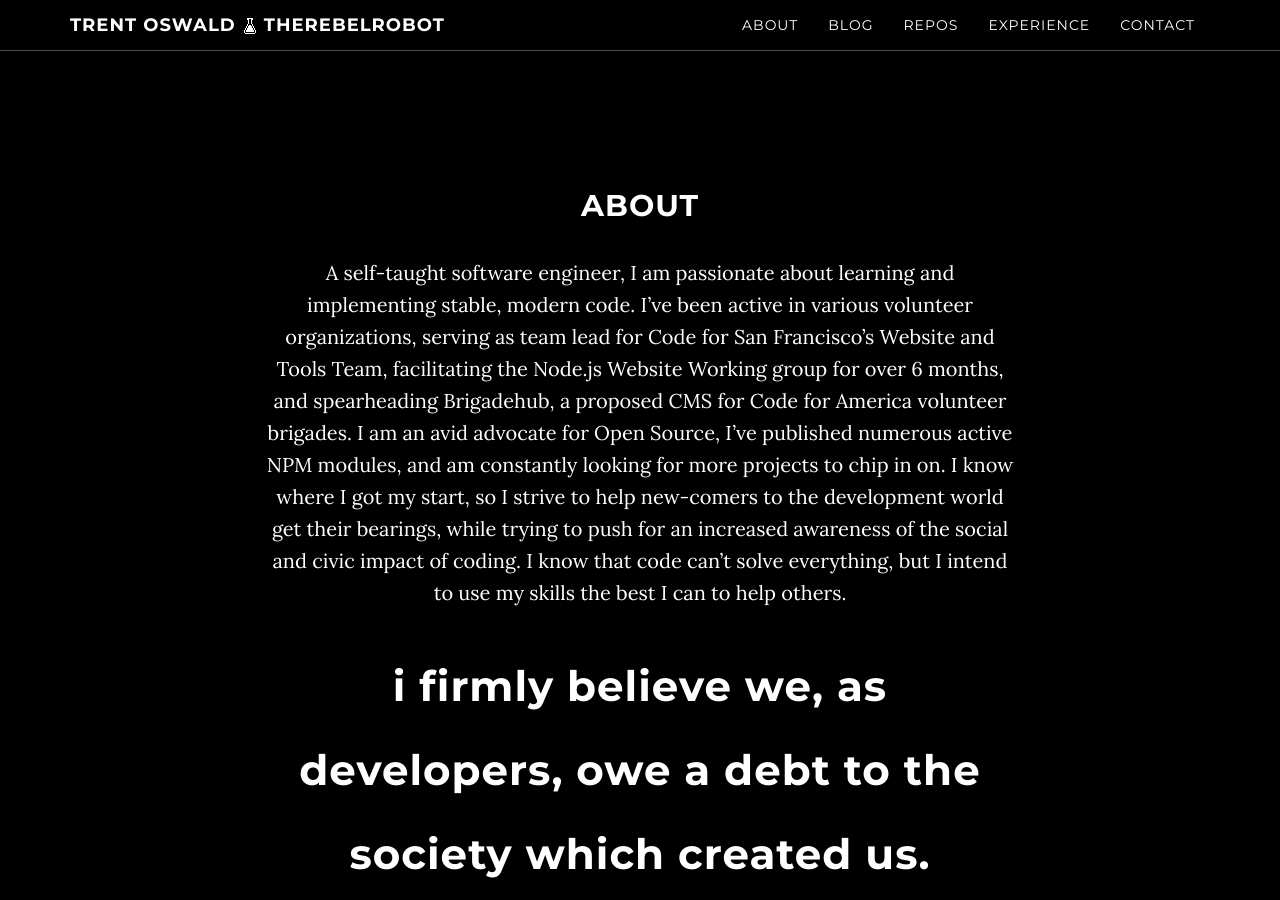
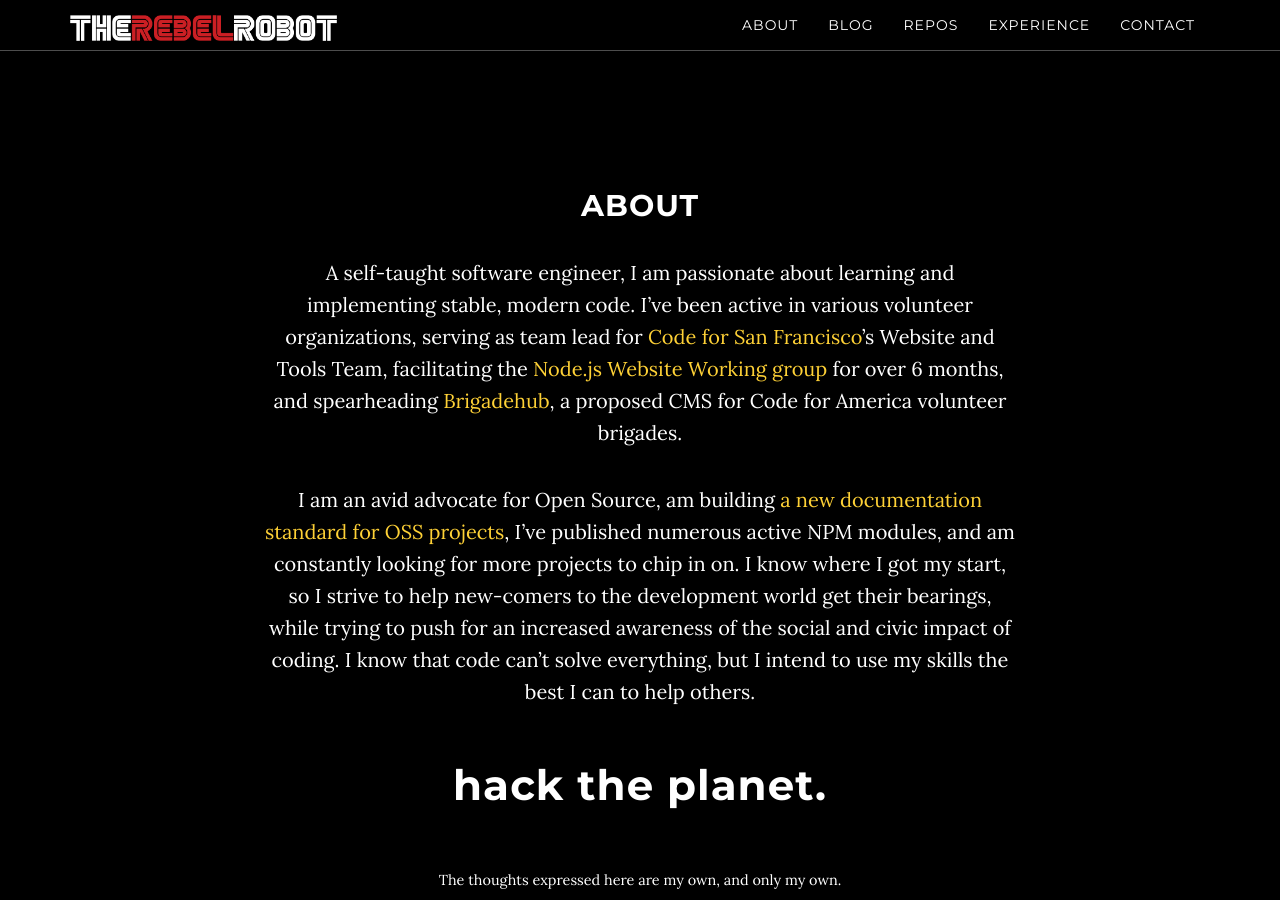
Before and after one commit to therebelrobot/old-website, a Jekyll site: the page built from index.html, in a window 1280 px wide and 900 px high, scrolled down 961 px. Built offline with Jekyll 4.4.1, drawn with Linux system fonts in a browser that asks for light colours; nearby versions of some CDN libraries; comment, search, counter and statistics services are not loaded; some of the changed text lies outside the part shown.

Commit message:
feat(content): update

```diff
--- a/_config.yml
+++ b/_config.yml
@@ -68,22 +68,22 @@
 
 events:
   - image: "/img/career/sfbrigade.jpg"
-    date: "September 2015 - Today"
+    date: "September 2015 -<br /> July 2016"
     description: "Website & Tools Team Leader @ [Code for San Francisco](http://codeforsanfrancisco.org)"
   - image: "/img/career/mashape.png"
     date: "March 2015 - TODAY"
     description: "Full-stack Engineer over Galileo Analytics @ [Mashape](https://mashape.com)"
   - image: "/img/career/node.png"
-    date: "January 2015 - Today"
+    date: "January 2015 -<br /> August 2015"
     description: "Website Working Group Member / Facilitator for [Node.js/io.js](https://nodejs.org)"
   - image: "/img/career/grow.png"
-    date: "AUGUST 2014 - MARCH 2015"
+    date: "AUGUST 2014 <br/>- MARCH 2015"
     description: "Senior Software Engineer @ [Grow](https://grow.com)"
   - image: "/img/career/unn.jpg"
-    date: "July 2014 - Feb 2015"
+    date: "July 2014 -<br/> February 2015"
     description: "Organizer / Mentor / Presenter @ [Utah Node Ninjas](http://www.meetup.com/Utah-Node-Ninjas)"
   - image: "https://i.imgur.com/lElVqA0.png"
-    date: "MARCH 2013 - JULY 2014"
+    date: "MARCH 2013 <br/>- JULY 2014"
     description: "Frontend Engineer @ [Rain](http://rain.agency/)"
 
 #################
@@ -91,6 +91,14 @@
 #################
 
 repos:
+  - image: "https://i.imgur.com/SEHsjog.png"
+    location: "http://trustoss.org"
+    name: "trustoss"
+    description: "Documentation standards <br/> to build trust in OSS"
+  - image: "https://i.imgur.com/njyG276.png"
+    location: "https://github.com/therebelrobot/segment-dispatcher"
+    name: "segment-dispatcher"
+    description: "A Node/Docker based <br/> agent tester for Segment"
   - image: "https://i.imgur.com/nNpj0nc.png"
     location: "https://github.com/sfbrigade/brigadehub"
     name: "brigadehub"
@@ -106,7 +114,7 @@
   - image: "https://i.imgur.com/g8sHzQn.png"
     location: "https://github.com/therebelrobot/soxx"
     name: "soxx"
-    description: "The missing microlib for websockets in the modern browser"
+    description: "The missing microlib for websockets <br/> in the modern browser"
   - image: "https://i.imgur.com/eWJhAK6.png"
     location: "https://github.com/therebelrobot/multislack"
     name: "multislack"
@@ -122,7 +130,7 @@
   - image: "https://i.imgur.com/znkXFIc.png"
     location: "https://github.com/therebelrobot/note-taker"
     name: "note-taker"
-    description: "A Mobile-first note taking app built in Vue.js"
+    description: "A Mobile-first note taking app <br /> built in Vue.js"
 
 # First image of the Career timeline
 career-img: "/img/avatar.png"
--- a/_includes/footer.html
+++ b/_includes/footer.html
@@ -3,7 +3,8 @@
 
 <footer>
     <div class="container text-center">
-        <p>Copyright &copy; {{ site.author }} {{ site.time | date: "%Y" }}</p>
+        <img src="/img/therebelrobot-white-box.png" height="150" /><br/><br/>
+        <code>Copyright &copy; {{ site.author }} {{ site.time | date: "%Y" }}</code>
     </div>
 </footer>
 
--- a/_includes/navigation.html
+++ b/_includes/navigation.html
@@ -12,7 +12,7 @@
             {% else %}
               <a class="navbar-brand page-scroll" href="{{site.baseurl}}/index.html#page-top">
             {% endif %}
-            <div>{{ site.title }}</div>
+            <div><img src="/img/therebelrobot-white-banner.png" alt="theRebelRobot - Trent Oswald" height="26" /></div>
           </a>
         </div>
         <!-- Collect the nav links, forms, and other content for toggling -->
--- a/about.html
+++ b/about.html
@@ -6,16 +6,18 @@
 ## About
 
 A self-taught software engineer, I am passionate about learning and implementing stable, modern code.
-I've been active in various volunteer organizations, serving as team lead for Code for San Francisco's
-Website and Tools Team, facilitating the Node.js Website Working group for over 6 months, and spearheading
-Brigadehub, a proposed CMS for Code for America volunteer brigades. I am an avid advocate for Open Source,
+I've been active in various volunteer organizations, serving as team lead for [Code for San Francisco](http://codeforsanfrancisco.org)'s
+Website and Tools Team, facilitating the [Node.js Website Working group](https://nodejs.org) for over 6 months, and spearheading
+[Brigadehub](http://codeforsanfrancisco.org/infrastructure), a proposed CMS for Code for America volunteer brigades.
+
+I am an avid advocate for Open Source, am building [a new documentation standard for OSS projects](http://trustoss.org),
 I've published numerous active NPM modules, and am constantly looking for more projects to chip in on.
 I know where I got my start, so I strive to help new-comers to the development world get their bearings,
 while trying to push for an increased awareness of the social and civic impact of coding. I know that
 code can't solve everything, but I intend to use my skills the best I can to help others.
 
 <h5 class="callout">
-I firmly believe we, as developers, owe a debt to the society which created us.
+hack the planet.
 </h5>
 
 <small><small>The thoughts expressed here are my own, and only my own.</small></small>
```
Also changed, not shown: img/therebelrobot-white-banner.png (added), img/therebelrobot-white-box.png (added), 1 other file.
